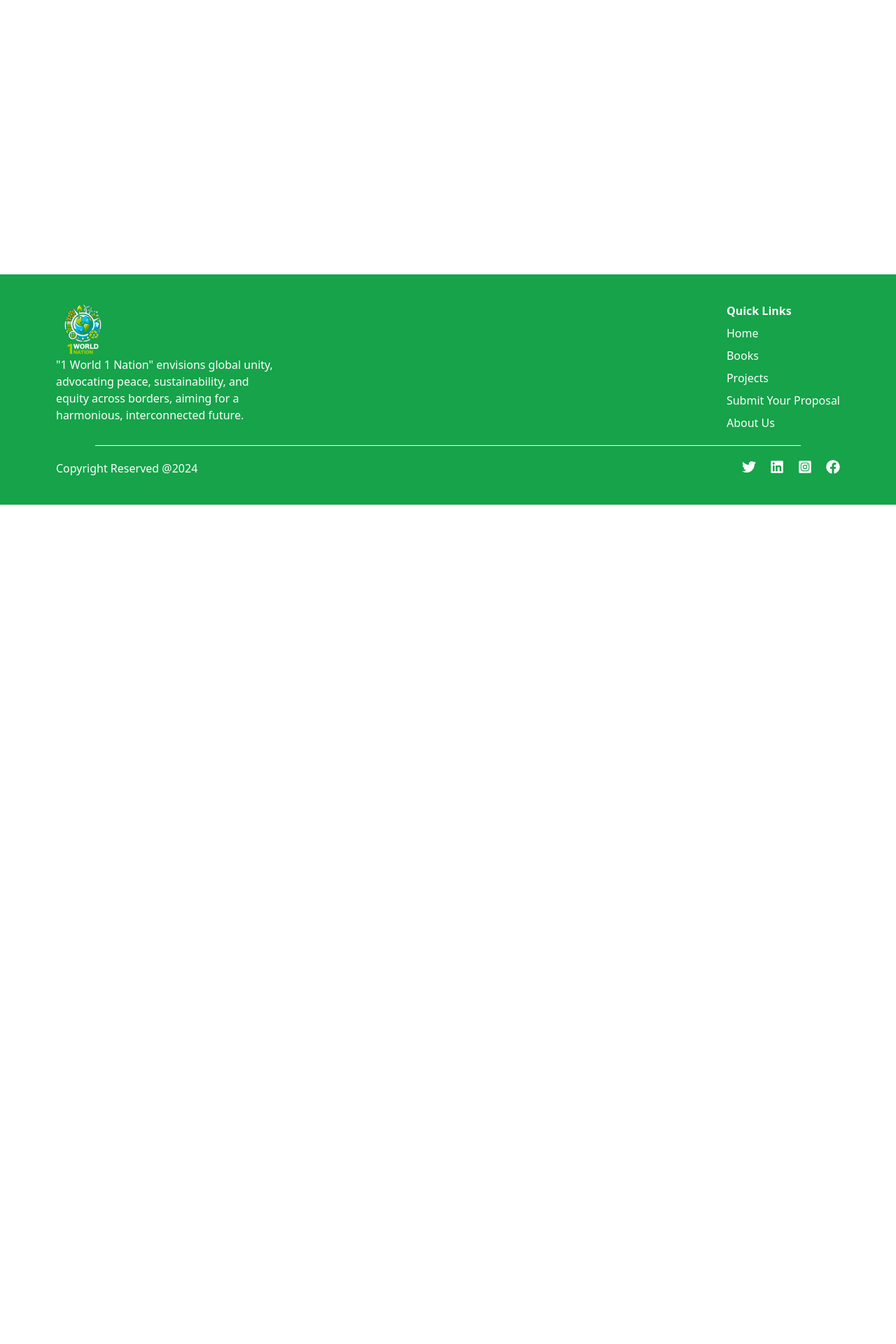
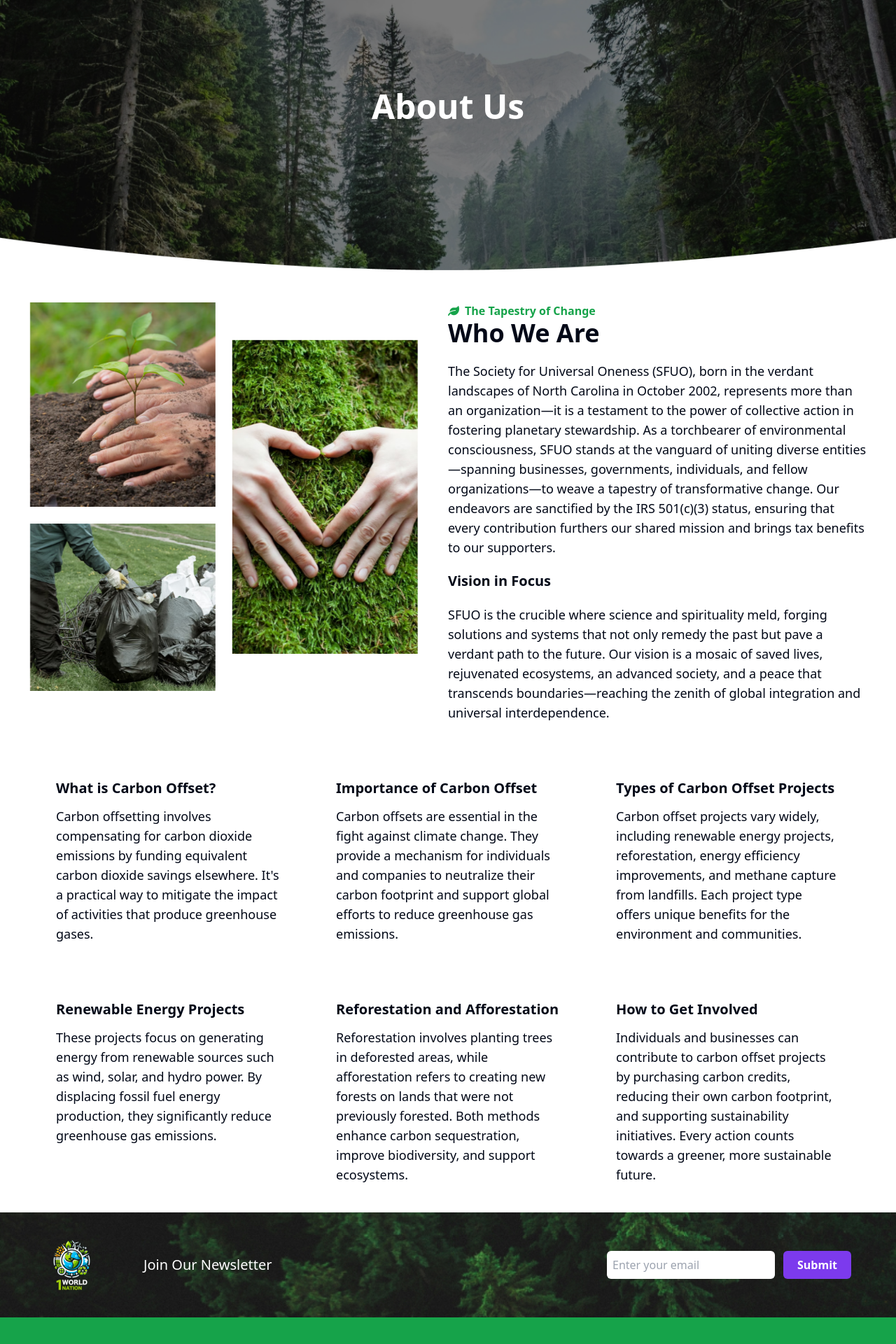
Before and after one commit to dibyendu02/carbonOffset, a React (Vite) app: page /about in a window 1280 px wide. Shown: the part 200-2120 px from the top of the page at 70% size. Before the commit the page ends 921 px from the top, so only its background shows below. Built offline with nearby package versions, Linux system fonts and the light colour scheme.

Commit message:
added about page

```diff
--- a/src/pages/About.tsx
+++ b/src/pages/About.tsx
@@ -1,11 +1,137 @@
 import Footer from "../components/Footer";
 import Navbar from "../components/Navbar";
+import curve from "../assets/home/curve.png";
+import mainbg from "../assets/services/mainbg.png";
+import newsletterbg from "../assets/home/newsletterbg.png";
+import logo from "../assets/home/logo.png";
+import about from "../assets/about/about.png";
+import { FaLeaf } from "react-icons/fa";
+
+const aboutData = [
+  {
+    title: "What is Carbon Offset?",
+    description:
+      "Carbon offsetting involves compensating for carbon dioxide emissions by funding equivalent carbon dioxide savings elsewhere. It's a practical way to mitigate the impact of activities that produce greenhouse gases.",
+  },
+  {
+    title: "Importance of Carbon Offset",
+    description:
+      "Carbon offsets are essential in the fight against climate change. They provide a mechanism for individuals and companies to neutralize their carbon footprint and support global efforts to reduce greenhouse gas emissions.",
+  },
+  {
+    title: "Types of Carbon Offset Projects",
+    description:
+      "Carbon offset projects vary widely, including renewable energy projects, reforestation, energy efficiency improvements, and methane capture from landfills. Each project type offers unique benefits for the environment and communities.",
+  },
+  {
+    title: "Renewable Energy Projects",
+    description:
+      "These projects focus on generating energy from renewable sources such as wind, solar, and hydro power. By displacing fossil fuel energy production, they significantly reduce greenhouse gas emissions.",
+  },
+  {
+    title: "Reforestation and Afforestation",
+    description:
+      "Reforestation involves planting trees in deforested areas, while afforestation refers to creating new forests on lands that were not previously forested. Both methods enhance carbon sequestration, improve biodiversity, and support ecosystems.",
+  },
+  {
+    title: "How to Get Involved",
+    description:
+      "Individuals and businesses can contribute to carbon offset projects by purchasing carbon credits, reducing their own carbon footprint, and supporting sustainability initiatives. Every action counts towards a greener, more sustainable future.",
+  },
+];
 
 const About = () => {
   return (
     <div>
       <Navbar />
-      <div className="h-[60vh]"></div>
+      <div
+        style={{
+          backgroundImage: `url(${mainbg})`,
+          backgroundSize: "cover",
+          backgroundPosition: "center",
+          height: "60vh",
+          width: "100%",
+        }}
+        className="flex items-center justify-center relative"
+      >
+        <h1 className="text-5xl font-bold text-white">About Us</h1>
+
+        <img src={curve} className="absolute bottom-0 w-full" />
+      </div>
+
+      {/* main section  */}
+
+      <div className="flex">
+        <div className="w-1/2 p-10">
+          <img src={about} />
+        </div>
+        <div className="w-1/2 py-10 pr-10 flex flex-col ">
+          <div className="flex gap-2 items-center text-green-600 font-semibold">
+            <FaLeaf />
+            <h1>The Tapestry of Change</h1>
+          </div>
+
+          <h1 className="text-4xl font-bold">Who We Are</h1>
+          <h1 className="text-lg mt-5">
+            The Society for Universal Oneness (SFUO), born in the verdant
+            landscapes of North Carolina in October 2002, represents more than
+            an organization—it is a testament to the power of collective action
+            in fostering planetary stewardship. As a torchbearer of
+            environmental consciousness, SFUO stands at the vanguard of uniting
+            diverse entities—spanning businesses, governments, individuals, and
+            fellow organizations—to weave a tapestry of transformative change.
+            Our endeavors are sanctified by the IRS 501(c)(3) status, ensuring
+            that every contribution furthers our shared mission and brings tax
+            benefits to our supporters.
+          </h1>
+          <h1 className="my-5 text-xl font-bold">Vision in Focus</h1>
+          <h1 className="text-lg">
+            SFUO is the crucible where science and spirituality meld, forging
+            solutions and systems that not only remedy the past but pave a
+            verdant path to the future. Our vision is a mosaic of saved lives,
+            rejuvenated ecosystems, an advanced society, and a peace that
+            transcends boundaries—reaching the zenith of global integration and
+            universal interdependence.
+          </h1>
+        </div>
+      </div>
+
+      {/* columns  */}
+
+      <div className="flex flex-wrap px-10">
+        {aboutData.map((item: any) => (
+          <div className="w-1/3 p-10 flex flex-col gap-3">
+            <h1 className="text-xl font-bold">{item.title}</h1>
+            <h1 className="text-lg">{item.description}</h1>
+          </div>
+        ))}
+      </div>
+
+      {/* newsletter  */}
+
+      <div
+        style={{
+          backgroundImage: `url(${newsletterbg})`,
+          backgroundSize: "cover",
+          backgroundPosition: "center",
+          height: "150px",
+        }}
+        className="flex items-center justify-between px-16"
+      >
+        <div className="flex gap-16 items-center  ">
+          <img src={logo} alt="logo" />
+          <h1 className="text-xl text-white">Join Our Newsletter</h1>
+        </div>
+        <div className="flex gap-3">
+          <input
+            className="w-60 h-10 rounded-md p-2 bg-white "
+            placeholder="Enter your email"
+          />
+          <button className="bg-violet-600 text-white font-bold px-5 py-2 rounded-md ">
+            Submit
+          </button>
+        </div>
+      </div>
       <Footer />
     </div>
   );
```
Also changed, not shown: src/assets/about/about.png (added).
